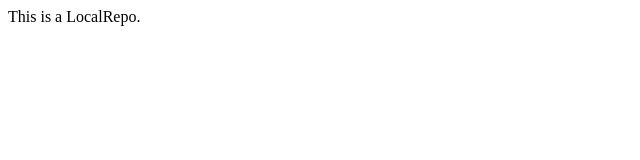
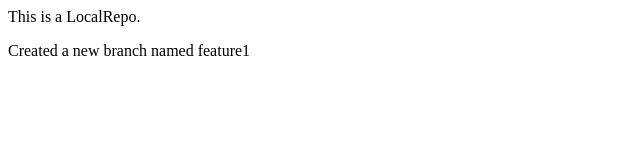
Before and after one commit to cherithpatikineti/GitDemo, a plain HTML site: page index.html in a window 1280 px wide. Shown: the whole page, without its empty margins (0-640 px from the left). Drawn offline with Linux system fonts and the light colour scheme.

Commit message:
added new feature

```diff
--- a/index.html
+++ b/index.html
@@ -1 +1,2 @@
 <p>This is a LocalRepo.</p>
+<p>Created a new branch named feature1</p>
```
